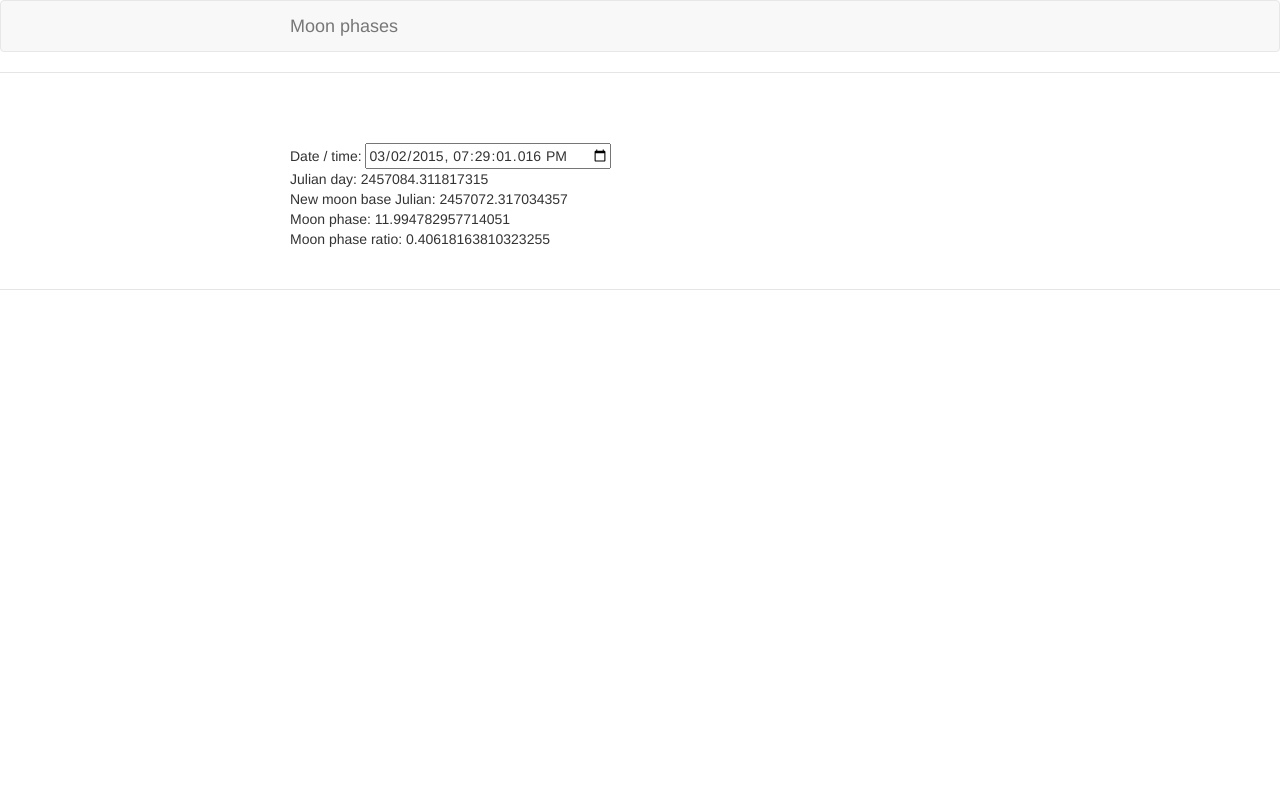
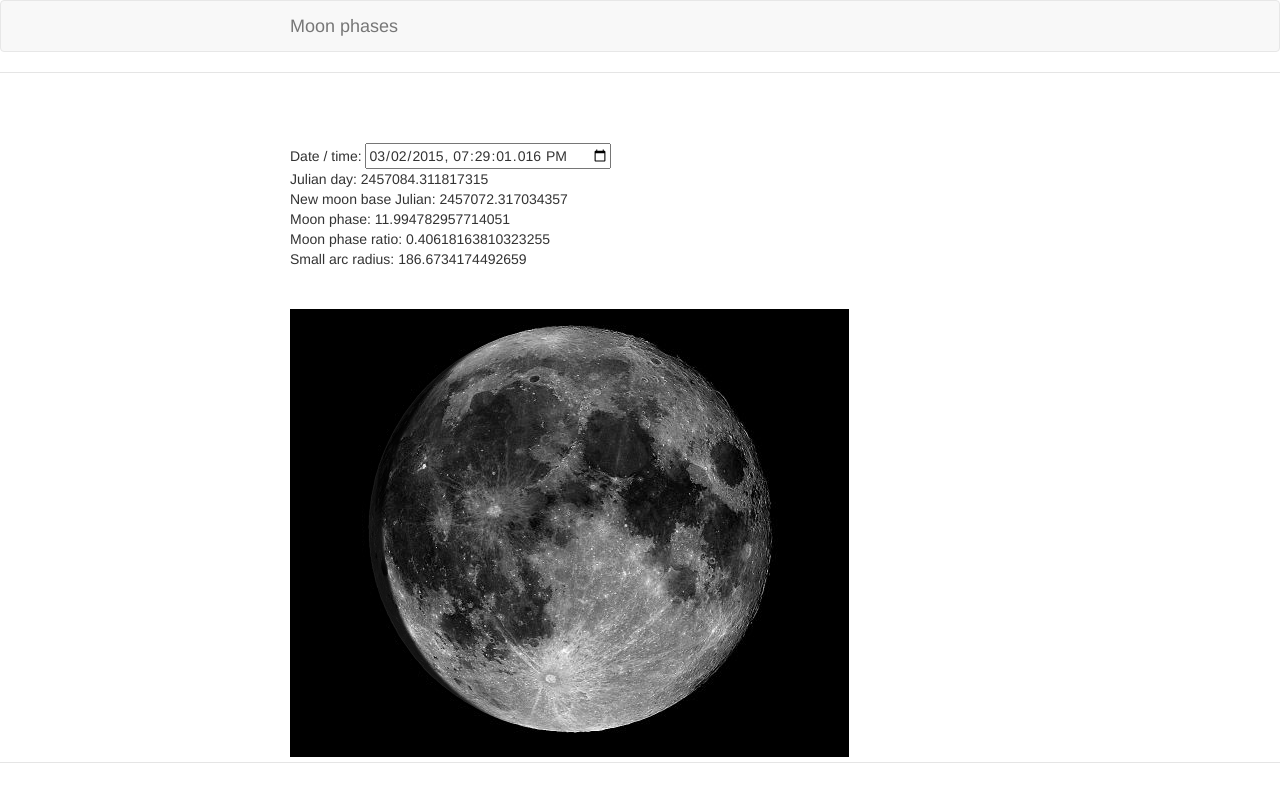
Before and after one commit to EricMountain/moon-phases, a website: page app/index.html in a window 1280 px wide. Drawn offline with nearby package versions, Linux system fonts and the light colour scheme; some packages are replaced by stand-ins of ours; files that its build step writes are made by us from their sources.

Commit message:
Basic structure with SVG, blurred arc, etc.

```diff
--- a/app/scripts/controllers/main.js
+++ b/app/scripts/controllers/main.js
@@ -14,7 +14,8 @@ angular.module('moonPhasesApp')
         $scope.moonPhaseModulo = 29.5305888610;
         $scope.moonPhaseBaseJulian = 0;
         $scope.moonPhase = 0;
-        $scope.moonPhasePct = 0;
+        $scope.moonPhaseRatio = 0;
+        $scope.smallArcRadius = 170;
 
         Date.prototype.getJulian = function() {
             return this.getTime() / 86400000 + 2440587.5;
@@ -45,6 +46,7 @@ angular.module('moonPhasesApp')
             $scope.moonPhaseBaseJulian = $scope.rangeFinder($scope.datetimeJulian);
             $scope.moonPhase = ($scope.datetimeJulian - $scope.moonPhaseBaseJulian) % $scope.moonPhaseModulo;
             $scope.moonPhaseRatio = $scope.moonPhase / $scope.moonPhaseModulo;
+            $scope.smallArcRadius = (1 - (0.5 - $scope.moonPhaseRatio)) * 206;
         };
 
         $scope.update();
--- a/app/views/main.html
+++ b/app/views/main.html
@@ -13,4 +13,22 @@
   <br>New moon base Julian: {{moonPhaseBaseJulian}}
   <br>Moon phase: {{moonPhase}}
   <br>Moon phase ratio: {{moonPhaseRatio}}
+  <br>Small arc radius: {{smallArcRadius}}
 </div>
+
+<div>
+  <svg width="559" height="448" style="background-image: url(images/fm1222_gendler.jpg);">
+    <defs>
+      <filter id="blur" x="0" y="0">
+        <feGaussianBlur in="SourceGraphic" stdDeviation="1" />
+      </filter>
+    </defs>
+    <!-- * Move to centre.
+         * Move to bottom of moon.
+         * Arc from bottom to top of moon, with moon's radius.
+         * Arc from top to bottom of moon, with reduced radius.
+      -->
+    <path d="M280,219 m0,206 a206,206 0 0,1 0,-412 a{{smallArcRadius}},206 0 0,0 0,412"
+        fill="black" opacity="0.85" filter="url(#blur)"/>
+  </svg>
+</div>
```
Also changed, not shown: README.md, app/images/fm1222_gendler.jpg (added).
